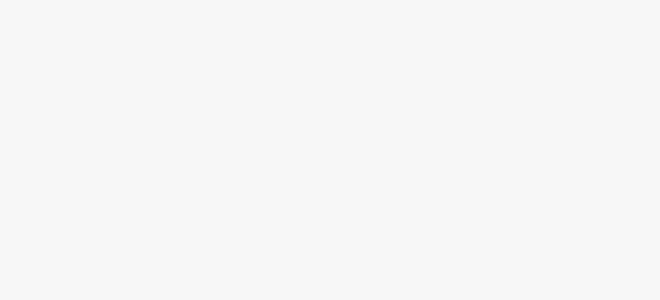
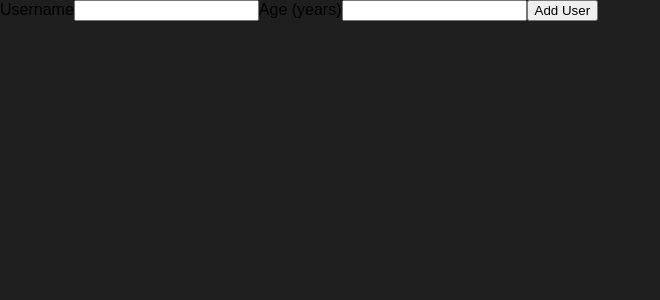
Before and after one commit to emreincel/react-userbase-ts, a React (Create React App) app: page / in a window 1280 px wide. Shown: the top 300 px of the page, without its empty margins (0-660 px from the left). Built offline with nearby package versions, Linux system fonts and the light colour scheme.

Commit message:
Add AddUser component

```diff
--- a/src/App.tsx
+++ b/src/App.tsx
@@ -1,8 +1,13 @@
 import React from 'react';
 import './styles/global.css';
+import AddUser from './components/Users/AddUser';
 
 function App() {
-  return <div></div>;
+  return (
+    <div>
+      <AddUser />
+    </div>
+  );
 }
 
 export default App;
--- /dev/null
+++ b/src/components/Users/AddUser/index.tsx
@@ -0,0 +1,19 @@
+import React from 'react';
+
+const AddUser = () => {
+  const addUserHandler = (event: React.FormEvent<HTMLFormElement>) => {
+    event.preventDefault();
+  };
+
+  return (
+    <form onSubmit={addUserHandler}>
+      <label htmlFor="username">Username</label>
+      <input id="username" type="text" />
+      <label htmlFor="age">Age (years)</label>
+      <input id="age" type="text" />
+      <button type="submit">Add User</button>
+    </form>
+  );
+};
+
+export default AddUser;
--- a/src/styles/global.css
+++ b/src/styles/global.css
@@ -4,7 +4,11 @@
   box-sizing: border-box;
 }
 
+html {
+  font-family: sans-serif;
+  background: #1f1f1f;
+}
+
 body {
-  background-color: #f7f7f7;
-  font-family: Arial, Helvetica, sans-serif;
+  margin: 0;
 }
```
Also changed, not shown: src/components/Users/AddUser/styles.module.css (added).
